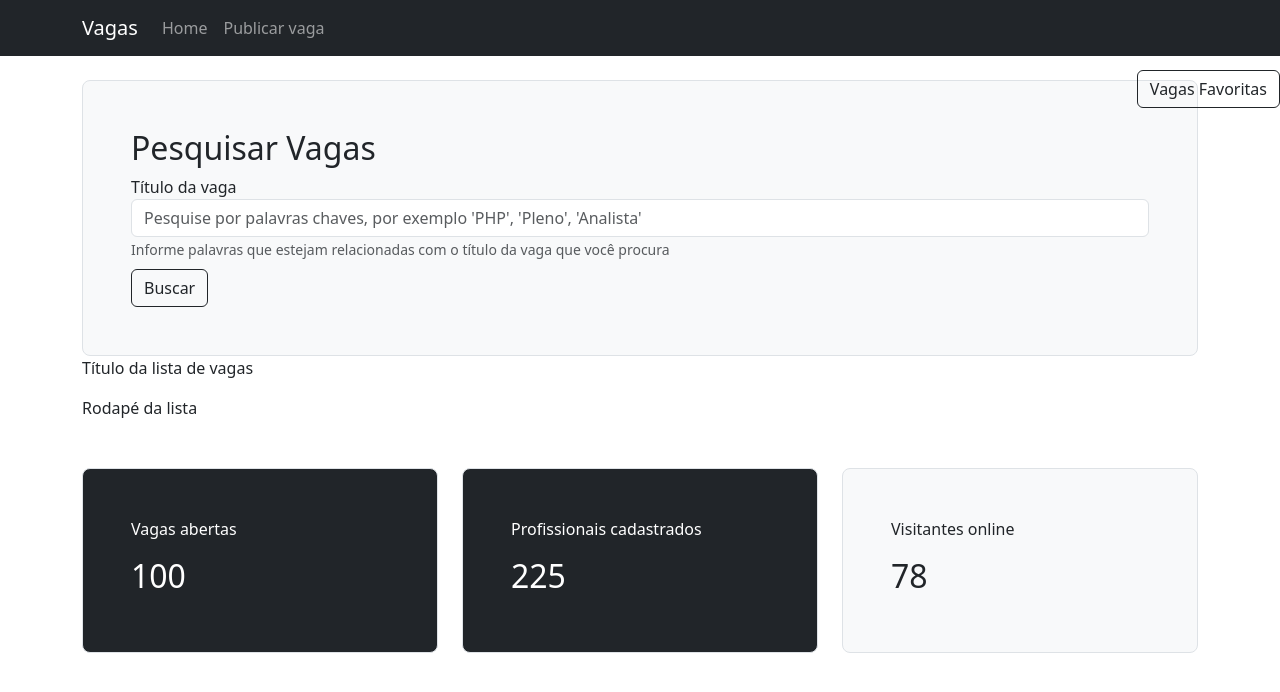
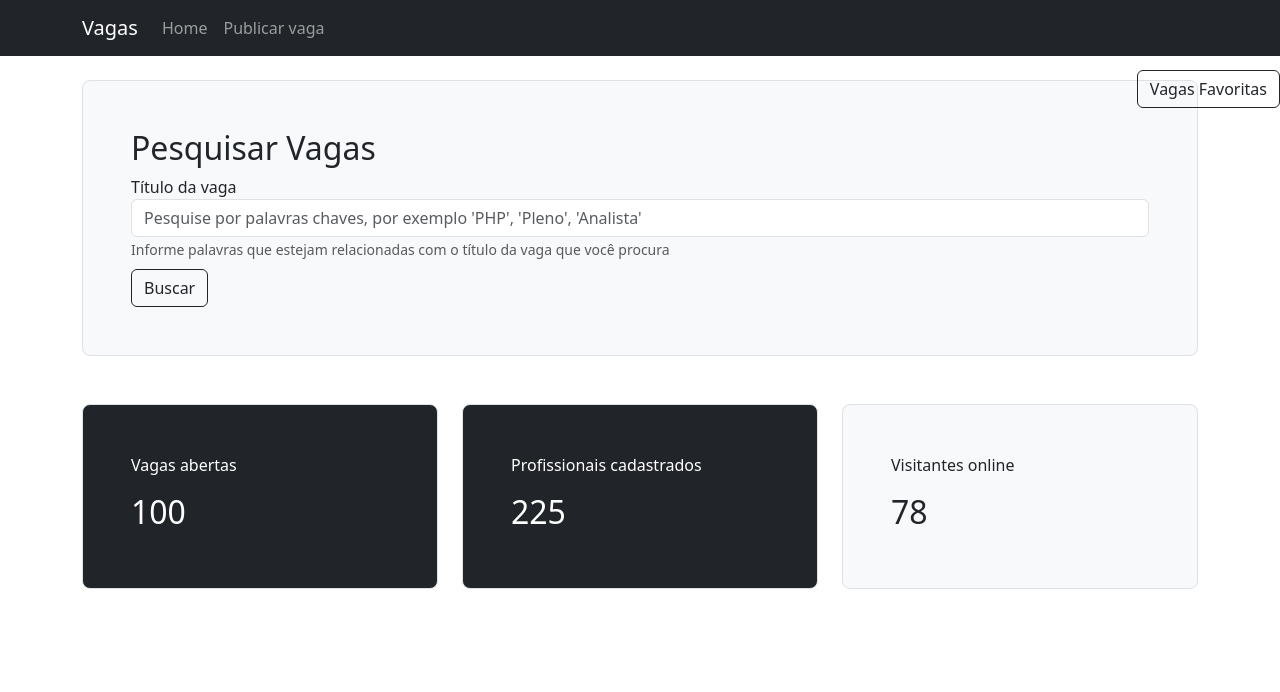
Before and after one commit to danillohss/vue-vacancies, a Vue app: page / in a window 1280 px wide. Shown: the top 692 px of the page. Built offline with nearby package versions, Linux system fonts and the light colour scheme.

Commit message:
correções

```diff
--- a/src/components/comuns/ListaVagas.vue
+++ b/src/components/comuns/ListaVagas.vue
@@ -1,16 +1,10 @@
 <template>
-    <slot name="titulo" :dadosTitulo="{ titulo: 'Titulo', nroVagas: 15 }">
-        <p>Título da lista de vagas </p>
-    </slot>
-    <slot atributo1=" att do slot filho para o pai" :atributo2='[1, 2, 3, 4, 5]'>
+    <slot>
         <div v-for="(vaga, index) in vagas" :key="index" class="row mt-5">
             <div class="col">
                 <Vaga v-bind="vaga" />
             </div>
         </div>
-    </slot>
-    <slot :dadosRodape="{ titulo: 'RodapeLista', paginacao: { nPaginas: 3, paginaAtual: 2 } }">
-        <p>Rodapé da lista</p>
     </slot>
 </template>
 
```
